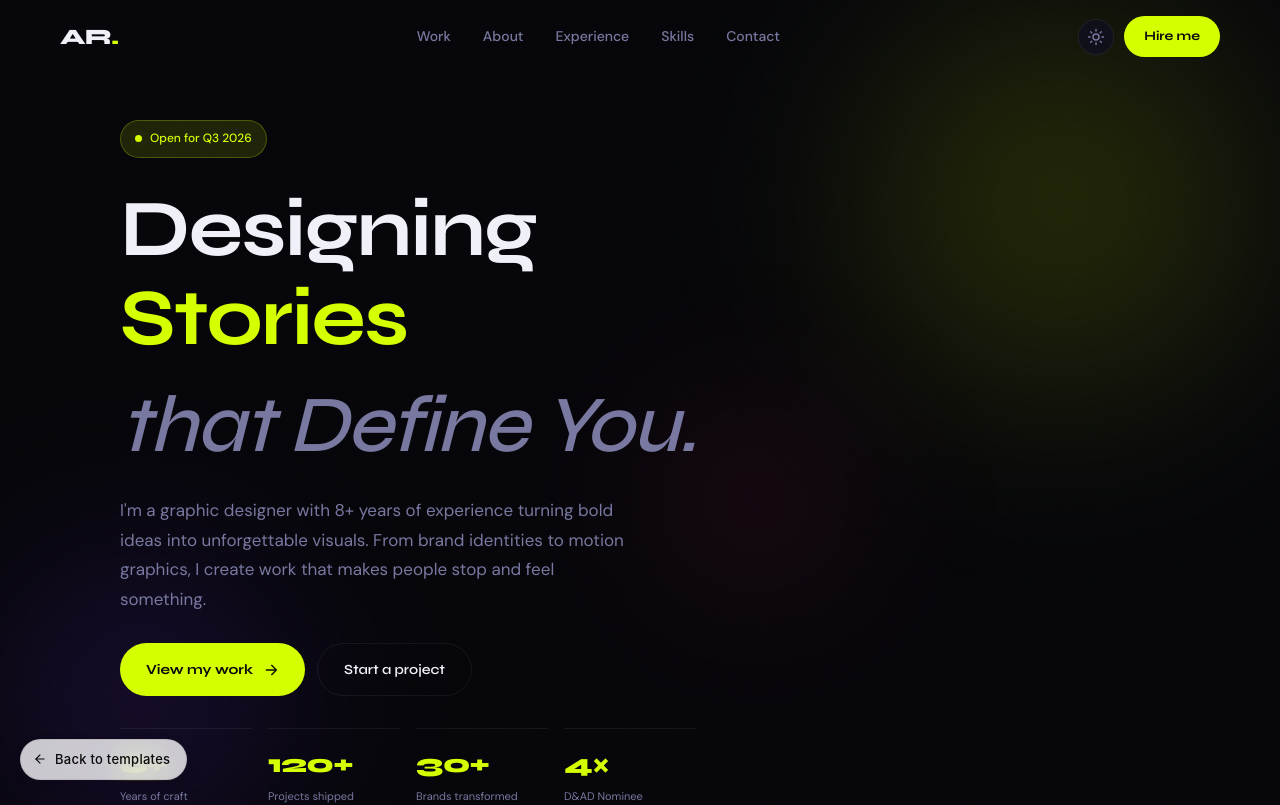
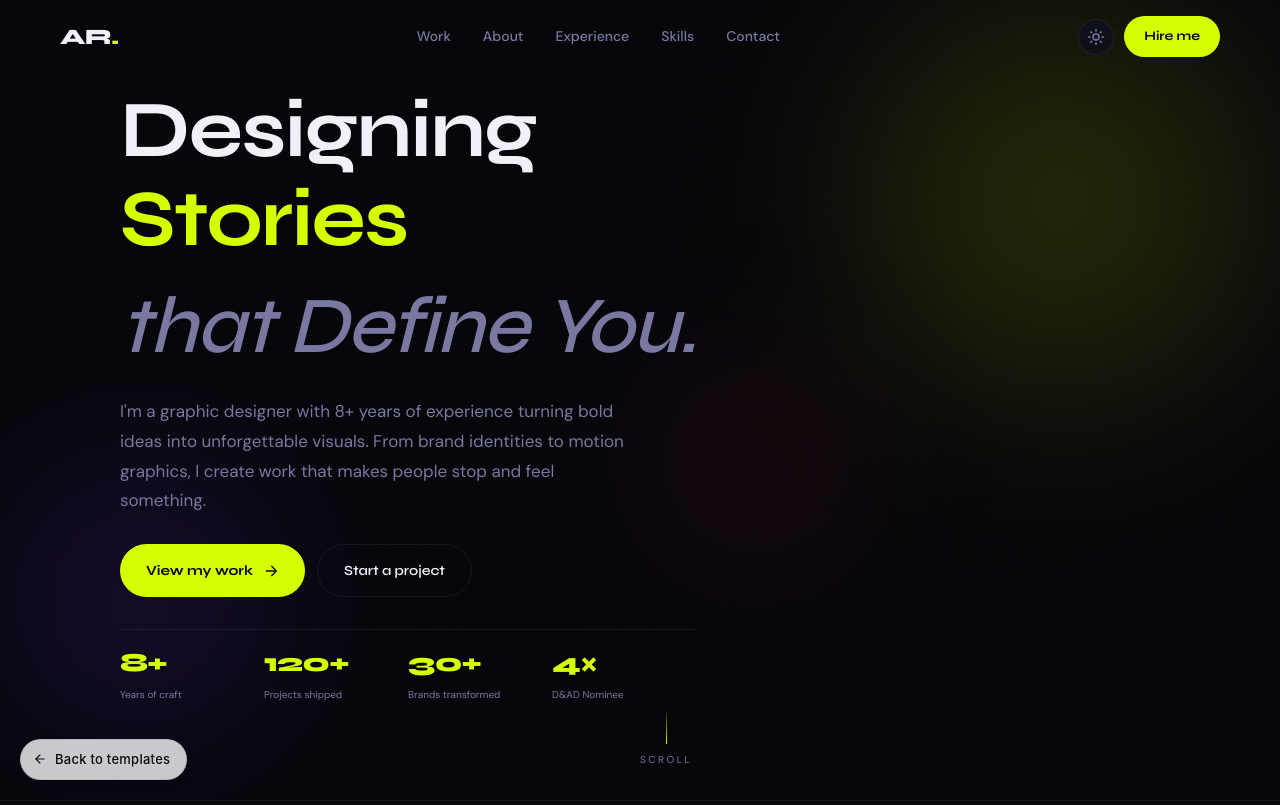
Before and after one commit to joyalvarghese458/template-app, a Next.js app: page /templates/solo in a window 1280 px wide. Shown: the top 805 px of the page. Built offline with nearby package versions, Linux system fonts and the light colour scheme; a web font is replaced by a local one.

Commit message:
ui change1

```diff
--- a/app/templates/solo/page.tsx
+++ b/app/templates/solo/page.tsx
@@ -335,14 +335,18 @@ export default function SoloPortfolio() {
 
       {/* ── HERO ────────────────────────────────────────── */}
       <section id="hero" className={styles.hero}>
-        {/* Full-bleed portrait — visible only on mobile */}
+
+        {/* ── Mobile: photo strip at the top (face visible, no content overlap) */}
         <div className={styles.heroBgPhoto} aria-hidden="true">
           {/* eslint-disable-next-line @next/next/no-img-element */}
           <img src={PROFILE.avatar} alt="" />
+          {/* Overlay fades to var(--bg) — adapts to dark AND light mode */}
           <div className={styles.heroBgPhotoOverlay} />
         </div>
 
-        {/* animated blobs — visible only on desktop */}
+        {/* ── Content body (solid var(--bg) on mobile → theme change is obvious) */}
+        <div className={styles.heroBody}>
+          {/* Decorative blobs — desktop only */}
           <div className={styles.heroBlobA} aria-hidden="true" />
           <div className={styles.heroBlobB} aria-hidden="true" />
           <div className={styles.heroBlobC} aria-hidden="true" />
@@ -350,13 +354,9 @@ export default function SoloPortfolio() {
 
           <div className={styles.container}>
             <div className={styles.heroGrid}>
-            {/* LEFT / MOBILE-ONLY CONTENT */}
+
+              {/* Left column — all text content */}
               <div className={styles.heroContent}>
-              <div className={styles.heroBadge}>
-                <span className={styles.heroBadgeDot} />
-                {PROFILE.status}
-              </div>
-
                 <h1 className={styles.heroTitle}>
                   Designing<br />
                   <span className={styles.heroWordWrap}>
@@ -388,7 +388,7 @@ export default function SoloPortfolio() {
                 </div>
               </div>
 
-            {/* RIGHT COL — portrait (desktop only) */}
+              {/* Right column — portrait (desktop only) */}
               <div className={styles.heroVisual}>
                 <div className={styles.heroImgWrap}>
                   {/* eslint-disable-next-line @next/next/no-img-element */}
@@ -403,12 +403,14 @@ export default function SoloPortfolio() {
                   </div>
                 </div>
               </div>
+
             </div>
           </div>
 
           <div className={styles.scrollCue} aria-hidden="true">
             <span className={styles.scrollLine} />
             <span className={styles.scrollText}>scroll</span>
+          </div>
         </div>
       </section>
 
--- a/app/templates/solo/styles.module.css
+++ b/app/templates/solo/styles.module.css
@@ -365,77 +365,83 @@
 .mobileMenuCta:hover { filter: brightness(1.1); }
 
 /* ── HERO ───────────────────────────────────────────────── */
+
+/*
+  Mobile layout  → column: [photo strip] then [heroBody]
+  Desktop layout → single min-height 100svh block with abs blobs
+*/
 .hero {
-  position: relative;
-  min-height: 100svh;
-  display: flex;
-  align-items: flex-end;   /* content flush to bottom on mobile */
-  padding: 80px 0 48px;
+  display: flex;
+  flex-direction: column;
   overflow: hidden;
 }
 @media (min-width: 900px) {
   .hero {
-    align-items: center;
-    padding: 120px 0 80px;
+    display: block;
+    position: relative;
+    min-height: 100svh;
   }
 }
 
-/* ── Mobile full-bleed background photo ─────────────────── */
+/* ── Mobile photo strip (desktop: hidden) ───────────────── */
 .heroBgPhoto {
-  position: absolute;
-  inset: 0;
-  display: block;   /* visible on mobile */
+  position: relative;
+  height: 58svh;
+  min-height: 240px;
+  overflow: hidden;
+  flex-shrink: 0;
 }
 .heroBgPhoto img {
-  width: 100%;
-  height: 100%;
+  width: 100%; height: 100%;
   object-fit: cover;
-  object-position: center 20%;
+  object-position: center 15%;
   display: block;
 }
+/* Overlay fades to var(--bg) — automatically adapts in both themes */
 .heroBgPhotoOverlay {
   position: absolute;
   inset: 0;
-  /* top transparent so face is visible; strong dark at bottom for text */
   background: linear-gradient(
     to bottom,
-    rgba(6, 6, 10, 0.30) 0%,
-    rgba(6, 6, 10, 0.35) 45%,
-    rgba(6, 6, 10, 0.90) 75%,
-    rgba(6, 6, 10, 0.97) 100%
+    transparent       0%,
+    transparent       35%,
+    var(--bg)         88%,
+    var(--bg)        100%
   );
 }
-
-/* light mode overlay — stays dark so text is always readable over photo */
-.page[data-theme="light"] .heroBgPhotoOverlay {
-  background: linear-gradient(
-    to bottom,
-    rgba(6, 6, 10, 0.35) 0%,
-    rgba(6, 6, 10, 0.40) 45%,
-    rgba(6, 6, 10, 0.92) 75%,
-    rgba(6, 6, 10, 0.98) 100%
-  );
-}
-
-/* on desktop — hide the mobile bg photo, show the portrait col instead */
+@media (min-width: 900px) { .heroBgPhoto { display: none; } }
+
+/* ── Hero body — solid bg on mobile (theme visible!), transparent on desktop */
+.heroBody {
+  background: var(--bg);
+  position: relative;
+  padding: 16px 0 44px;
+  z-index: 1;
+}
 @media (min-width: 900px) {
-  .heroBgPhoto { display: none; }
-}
-
-/* ── Decorative blobs (desktop only) ───────────────────── */
+  .heroBody {
+    background: transparent;
+    position: absolute;
+    inset: 0;
+    display: flex;
+    align-items: center;
+    padding: 120px 0;
+  }
+}
+
+/* ── Decorative blobs (inside heroBody, desktop only) ────── */
 .heroBlobA, .heroBlobB, .heroBlobC {
   position: absolute;
   border-radius: 50%;
   filter: blur(80px);
   pointer-events: none;
-  display: none;   /* hidden on mobile */
+  display: none;
 }
 @media (min-width: 900px) {
   .heroBlobA { display: block; }
   .heroBlobB { display: block; }
   .heroBlobC { display: block; }
 }
-
 .heroBlobA {
   width: 600px; height: 600px;
   background: radial-gradient(circle, rgba(212,255,0,0.18) 0%, transparent 70%);
@@ -454,13 +460,11 @@
   top: 40%; right: 30%;
   animation: blobFloat 12s ease-in-out infinite 4s;
 }
-
 @keyframes blobFloat {
-  0%, 100% { transform: translate(0, 0) scale(1); }
-  33%       { transform: translate(20px, -30px) scale(1.05); }
-  66%       { transform: translate(-15px, 15px) scale(0.97); }
-}
-
+  0%, 100% { transform: translate(0,0) scale(1); }
+  33%       { transform: translate(20px,-30px) scale(1.05); }
+  66%       { transform: translate(-15px,15px) scale(0.97); }
+}
 .heroNoise {
   position: absolute;
   inset: 0;
@@ -472,12 +476,10 @@
 }
 @media (min-width: 900px) { .heroNoise { display: block; } }
 
-/* ── Hero layout grid ───────────────────────────────────── */
+/* ── Hero grid ──────────────────────────────────────────── */
 .heroGrid {
   display: grid;
   grid-template-columns: 1fr;
-  gap: 0;
-  align-items: end;
   position: relative;
   z-index: 1;
 }
@@ -492,41 +494,18 @@
 .heroContent {
   display: flex;
   flex-direction: column;
-  gap: 20px;
-}
-@media (min-width: 900px) {
-  .heroContent { gap: 28px; }
-}
-
-/* On mobile, text must be white even in "light" mode because
-   the background is the dark-overlaid photo */
-.page[data-theme="light"] .heroTitle,
-.page[data-theme="light"] .heroTitleLight,
-.page[data-theme="light"] .heroLead,
-.page[data-theme="light"] .heroStatLabel,
-.page[data-theme="light"] .heroBadge {
-  color: #F0F0F8;
-}
-/* restore on desktop where there's no photo bg */
-@media (min-width: 900px) {
-  .page[data-theme="light"] .heroTitle     { color: var(--text); }
-  .page[data-theme="light"] .heroTitleLight{ color: var(--text-muted); }
-  .page[data-theme="light"] .heroLead      { color: var(--text-muted); }
-  .page[data-theme="light"] .heroStatLabel { color: var(--text-muted); }
-  .page[data-theme="light"] .heroBadge     {
-    color: var(--primary);
-    background: var(--primary-dim);
-    border-color: var(--border-hover);
-  }
-}
-
+  gap: 18px;
+}
+@media (min-width: 900px) { .heroContent { gap: 28px; } }
+
+/* ── Badge — theme-aware (now on solid bg) ──────────────── */
 .heroBadge {
   display: inline-flex;
   align-items: center;
   gap: 8px;
-  background: rgba(212, 255, 0, 0.12);
-  border: 1px solid rgba(212, 255, 0, 0.25);
-  color: #D4FF00;
+  background: var(--primary-dim);
+  border: 1px solid var(--border-hover);
+  color: var(--primary);
   font-size: 12px;
   font-weight: 500;
   padding: 8px 14px;
@@ -546,17 +525,14 @@
   50%       { box-shadow: 0 0 0 6px rgba(212,255,0,0); }
 }
 
+/* ── Heading — uses var(--text), changes with theme ──────── */
 .heroTitle {
-  font-size: clamp(36px, 8vw, 80px);
+  font-size: clamp(32px, 8vw, 80px);
   line-height: 1.0;
   margin: 0;
-  color: #F0F0F8;
+  color: var(--text);           /* theme-aware: dark on light, light on dark */
   animation: fadeUp 0.7s 0.2s both;
 }
-@media (min-width: 900px) {
-  .heroTitle { color: var(--text); }
-}
-
 .heroWordWrap {
   display: inline-block;
   overflow: hidden;
@@ -571,35 +547,36 @@
   from { opacity: 0; transform: translateY(40px); }
   to   { opacity: 1; transform: translateY(0); }
 }
-
 .heroTitleLight {
-  color: rgba(240, 240, 248, 0.5);
+  color: var(--text-muted);     /* theme-aware */
   font-style: italic;
   font-weight: 500;
 }
-@media (min-width: 900px) {
-  .heroTitleLight { color: var(--text-muted); }
-}
 
 .heroLead {
   font-size: clamp(14px, 2.5vw, 17px);
-  color: rgba(240, 240, 248, 0.75);
+  color: var(--text-muted);     /* theme-aware */
   max-width: 520px;
   line-height: 1.75;
   margin: 0;
   animation: fadeUp 0.7s 0.3s both;
 }
-@media (min-width: 900px) {
-  .heroLead { color: var(--text-muted); }
-}
-
+
+/* Buttons: stacked on mobile, row on tablet+ */
 .heroActions {
   display: flex;
-  flex-wrap: wrap;
+  flex-direction: column;
   gap: 12px;
   animation: fadeUp 0.7s 0.4s both;
 }
-
+@media (min-width: 480px) {
+  .heroActions { flex-direction: row; flex-wrap: wrap; }
+}
+/* Full-width on mobile, auto on larger */
+.heroActions > * { width: 100%; justify-content: center; }
+@media (min-width: 480px) { .heroActions > * { width: auto; } }
+
+/* Stats row */
 .heroStats {
   display: grid;
   grid-template-columns: repeat(4, 1fr);
@@ -607,38 +584,27 @@
   padding-top: 4px;
   animation: fadeUp 0.7s 0.5s both;
 }
-@media (min-width: 480px) {
-  .heroStats { gap: 0 16px; }
-}
-
 .heroStat {
   display: flex;
   flex-direction: column;
   gap: 3px;
-  padding: 14px 0;
-  border-top: 1px solid rgba(255,255,255,0.12);
-}
-@media (min-width: 900px) {
-  .heroStat { border-color: var(--border); }
-}
-
+  padding: 12px 0;
+  border-top: 1px solid var(--border);  /* theme-aware border */
+}
 .heroStatValue {
   font-family: "Syne", sans-serif;
-  font-size: clamp(18px, 3.5vw, 26px);
+  font-size: clamp(16px, 3.5vw, 26px);
   font-weight: 800;
   color: var(--primary);
   letter-spacing: -0.03em;
 }
 .heroStatLabel {
-  font-size: 11px;
-  color: rgba(240, 240, 248, 0.55);
+  font-size: 10px;
+  color: var(--text-muted);    /* theme-aware */
   line-height: 1.3;
 }
-@media (min-width: 900px) {
-  .heroStatLabel { color: var(--text-muted); }
-}
-
-/* Hero visual (desktop right col) */
+
+/* ── Desktop portrait (right col) ───────────────────────── */
 .heroVisual {
   position: relative;
   display: none;
@@ -655,7 +621,7 @@
 .heroImg {
   width: 100%; height: 100%;
   object-fit: cover;
-  object-position: center 20%;
+  object-position: center 15%;
   display: block;
 }
 .heroImgGlow {
@@ -679,40 +645,36 @@
   backdrop-filter: blur(12px);
   animation: fadeUp 0.8s 0.65s both;
 }
-.heroFloatIcon {
-  font-size: 22px;
-  color: var(--primary);
-  flex-shrink: 0;
-}
+.heroFloatIcon { font-size: 22px; color: var(--primary); flex-shrink: 0; }
 .heroFloatTitle {
   font-family: "Syne", sans-serif;
-  font-weight: 700;
-  font-size: 14px;
-  color: var(--text);
-  white-space: nowrap;
-}
-.heroFloatSub {
-  font-size: 12px;
-  color: var(--text-muted);
-  white-space: nowrap;
-}
-
-/* scroll cue */
+  font-weight: 700; font-size: 14px;
+  color: var(--text); white-space: nowrap;
+}
+.heroFloatSub { font-size: 12px; color: var(--text-muted); white-space: nowrap; }
+
+/* ── Scroll cue ─────────────────────────────────────────── */
 .scrollCue {
-  position: absolute;
-  bottom: 24px;
-  left: 50%;
-  transform: translateX(-50%);
   display: flex;
   flex-direction: column;
   align-items: center;
   gap: 8px;
+  padding-top: 20px;
   z-index: 2;
   animation: fadeUp 1s 1s both;
 }
+@media (min-width: 900px) {
+  .scrollCue {
+    position: absolute;
+    bottom: 32px;
+    left: 50%;
+    transform: translateX(-50%);
+    padding-top: 0;
+  }
+}
 .scrollLine {
   width: 1px; height: 36px;
-  background: linear-gradient(to bottom, transparent, rgba(212,255,0,0.7));
+  background: linear-gradient(to bottom, transparent, var(--primary));
   animation: scrollPulse 2s ease-in-out infinite;
 }
 @keyframes scrollPulse {
@@ -723,11 +685,7 @@
   font-size: 10px;
   letter-spacing: 0.25em;
   text-transform: uppercase;
-  color: rgba(240,240,248,0.5);
-}
-@media (min-width: 900px) {
-  .scrollCue { bottom: 32px; }
-  .scrollText { color: var(--text-muted); }
+  color: var(--text-muted);    /* theme-aware */
 }
 
 /* ── BRANDS MARQUEE ─────────────────────────────────────── */
```
Lines whose indentation alone changed are shown as unchanged.
